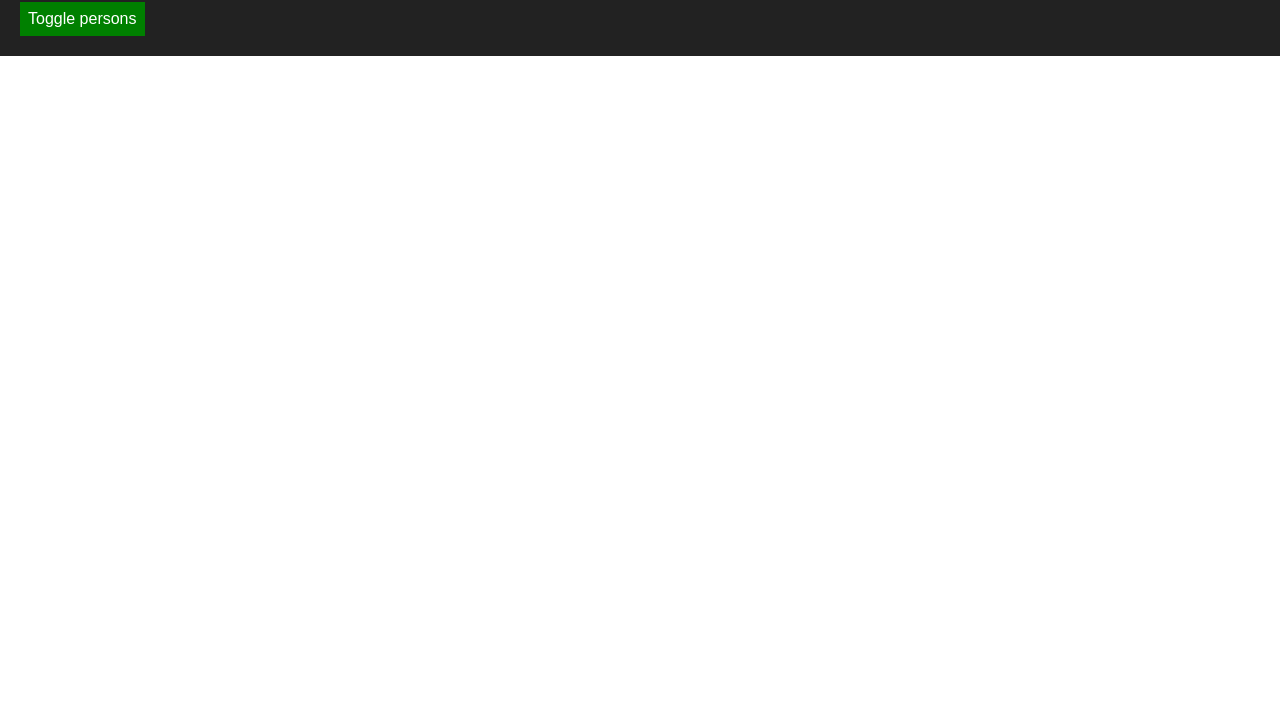
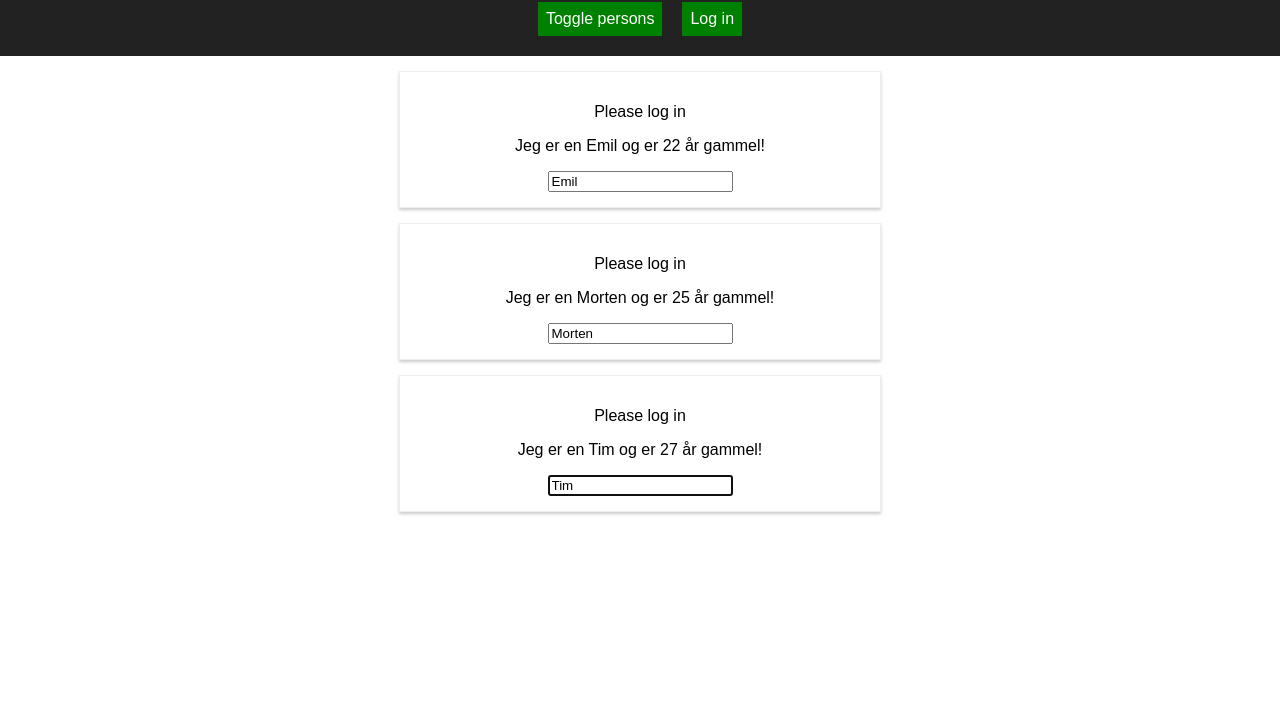
Before and after one commit to EmilMikkelsen/React-guide, a React app: page / in a window 1280 px wide. Shown: the part 99-800 px from the top of the page. Built offline with nearby package versions, Linux system fonts and the light colour scheme.

Commit message:
friday 13/3

```diff
--- a/package.json
+++ b/package.json
@@ -3,6 +3,7 @@
   "version": "0.1.0",
   "private": true,
   "dependencies": {
+    "prop-types": "^15.7.2",
     "radium": "^0.26.0",
     "react": "^16.13.0",
     "react-dom": "^16.13.0",
--- a/src/components/Cockpit/Cockpit.css
+++ b/src/components/Cockpit/Cockpit.css
@@ -25,6 +25,7 @@
   padding: 8px;
   cursor: pointer;
   transition: .3s ease;
+  margin: 0 10px;
 }
 
 .Cockpit .btn:hover {
--- a/src/components/Cockpit/Cockpit.js
+++ b/src/components/Cockpit/Cockpit.js
@@ -1,16 +1,23 @@
-import React, { useEffect } from 'react';
+import React, { useEffect, useRef, useContext } from 'react';
 import classes from './Cockpit.css';
+import AuthContext from '../../context/auth-context';
+import authContext from '../../context/auth-context';
 
 const cockpit = (props) => {
+  const toggleBtnRef = useRef(null);
+  const authContext = useContext(AuthContext);
+
   useEffect(() => {
     console.log('[Cockpit.js useEffect');
+    // http request....
+    // const timer = setTimeout(() => {
+    //   alert('Data saved!');
+    // }, 1000);
 
-    const timer = setTimeout(() => {
-      alert('Data saved!');
-    }, 1000);
+    toggleBtnRef.current.click();
     return () => {
-      clearTimeout(timer);
-      console.log('[Cockpit.js Clean up');
+      // clearTimeout(timer);
+      console.log('[Cockpit.js Clean up in useEffect');
     };
   }, []);
 
@@ -32,9 +39,17 @@ const cockpit = (props) => {
     return(
         <header className="Cockpit">
             <h1 className="Cockpit-title">{props.title}</h1>
-            <button className="btn" onClick={props.clicked}>
+            <button
+              ref={toggleBtnRef}
+              className="btn"
+              onClick={props.clicked}>
                 Toggle persons
             </button>
+                <button
+                  className="btn"
+                  onClick={authContext.login}>
+                    Log in
+                </button>
         </header>
     );
 }
--- a/src/components/Persons/Person/Person.js
+++ b/src/components/Persons/Person/Person.js
@@ -1,18 +1,62 @@
 import React, { Component } from 'react';
 import './Person.css';
+import Aux from '../../../hoc/Auxiliary';
+import withClass from '../../../hoc/withClass';
+import PropTypes from 'prop-types';
+import AuthContext from '../../../context/auth-context';
 
 class Person extends Component
 {
-	render() {
+	constructor(props)
+	{
+		super(props);
+		this.inputElementRef = React.createRef();
+	}
+
+	static contextType = AuthContext;
+
+	componentDidMount()
+	{
+		this.inputElementRef.current.focus();
+		console.log(this.context.authenticated);
+	}
+
+	render()
+	{
 		console.log('[Person.js rendering...');
 		return (
-			<div className="Person">
-				<p onClick={this.props.click}>Jeg er en {this.props.name} og er {this.props.age} år gammel!</p>
-				<p>{this.props.children}</p>
-				<input type="text" onChange={this.props.changed} value={this.props.name} />
-			</div>
+			<Aux>
+			{/* <React.Fragment> */}
+			{/* <AuFragmentx> */}
+				{this.context.authenticated ? (
+					<p>Authenticated!</p>
+				) : (
+					<p>Please log in</p>
+				)}
+
+				<p onClick={this.props.click}>
+					Jeg er en {this.props.name} og er {this.props.age} år gammel!
+				</p>
+				<p>
+					{this.props.children}
+				</p>
+				<input
+					// ref={(inputEl) => {this.inputElement = inputEl}}
+					ref={this.inputElementRef}
+					type="text"
+					onChange={this.props.changed}
+					value={this.props.name}
+				/>
+			</Aux>
 		);
 	}
 }
 
-export default Person;
+Person.propTypes = {
+	click: PropTypes.func,
+	name: PropTypes.string,
+	age: PropTypes.number,
+	changed: PropTypes.func
+};
+
+export default withClass(Person, "Person");
--- a/src/containers/App.js
+++ b/src/containers/App.js
@@ -2,6 +2,9 @@ import React, { Component } from 'react';
 import classes from './App.css';
 import Persons from '../components/Persons/Persons';
 import Cockpit from '../components/Cockpit/Cockpit';
+import withClass from '../hoc/withClass';
+import Aux from '../hoc/Auxiliary';
+import AuthContext from '../context/auth-context';
 
 class App extends Component {
   constructor(props) {
@@ -17,6 +20,8 @@ class App extends Component {
     ],
     showPersons: false,
     showCockpit: true,
+    changeCounter: 0,
+    authenticated: false
   }
 
   static getDerivedStateFromProps(props, state) {
@@ -58,12 +63,21 @@ class App extends Component {
     const persons = [...this.state.persons];
     persons[personIndex] = person;
 
-    this.setState({ persons: persons })
-  }
+    this.setState((prevState, props) => {
+      return {
+        persons: persons,
+        changeCounter: prevState.changeCounter + 1
+      };
+    });
+  };
 
   togglePersonsHandler = () => {
     const doesShow = this.state.showPersons;
     this.setState({showPersons: !doesShow});
+  };
+
+  loginHandler = () => {
+    this.setState({authenticated: true});
   }
 
   render() {
@@ -73,32 +87,43 @@ class App extends Component {
     console.log(btnClass);
 
     if(this.state.showPersons) {
-      persons = <Persons
+      persons = (
+        <Persons
           persons={this.state.persons}
           clicked={this.deletePersonHandler}
-        changed={this.nameChangedHandler} />;
-
-        btnClass = classes.Red;
+          changed={this.nameChangedHandler}
+          isAuthenticated={this.state.authenticated}
+        />
+      );
     }
 
     return (
-      <div className={classes.App}>
+      <Aux>
         <button
           onClick={() => {
             this.setState({showCockpit: false });
           }}>
           Remove Cockpit
         </button>
-        {this.state.showCockpit ? <Cockpit
+        <AuthContext.Provider
+          value={{
+            authenticated: this.state.authenticated,
+            login: this.loginHandler
+          }}
+        >
+          {this.state.showCockpit ? (
+            <Cockpit
               title={this.props.appTitle}
               showPersons={this.state.showPersons}
               personsLength={this.state.persons.length}
               clicked={this.togglePersonsHandler}
-        /> : null }
+            />
+          ) : null }
           {persons}
-      </div>
+        </AuthContext.Provider>
+      </Aux>
     );
   }
 }
 
-export default App;
+export default withClass(App, "App");
--- /dev/null
+++ b/src/context/auth-context.js
@@ -0,0 +1,8 @@
+import React from 'react';
+
+const authContext = React.createContext({
+    authenticated: false,
+    login: () => {}
+});
+
+export default authContext;
--- /dev/null
+++ b/src/hoc/Auxiliary.js
@@ -0,0 +1,3 @@
+const aux = props => props.children;
+
+export default aux;
--- /dev/null
+++ b/src/hoc/withClass.js
@@ -0,0 +1,11 @@
+import React from 'react';
+
+const withClass = (WrappedComponent, className) => {
+    return props => (
+        <div className={className}>
+            <WrappedComponent {...props} />
+        </div>
+    );
+};
+
+export default withClass;
```
Also changed, not shown: src/components/Persons/Persons.js (line endings or trailing spaces). Lines whose indentation alone changed are shown as unchanged.
